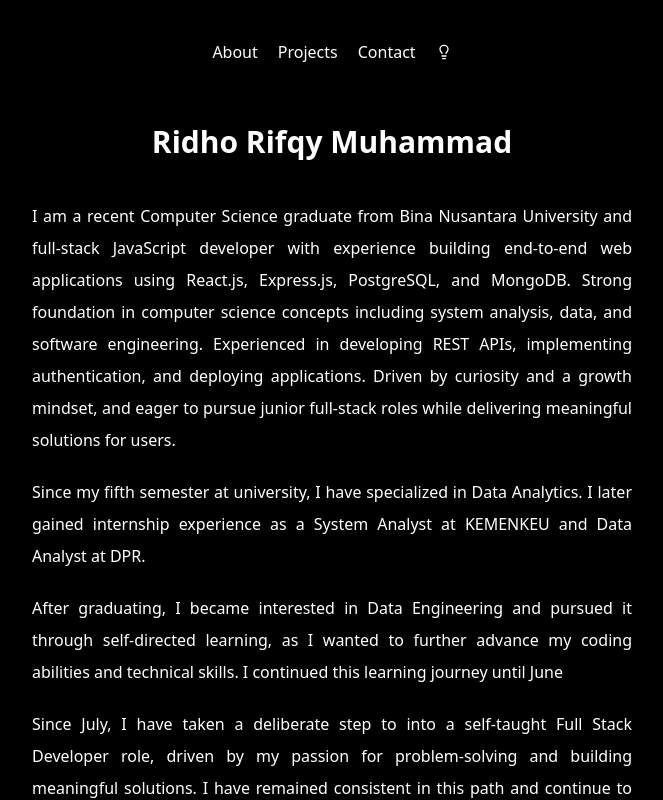
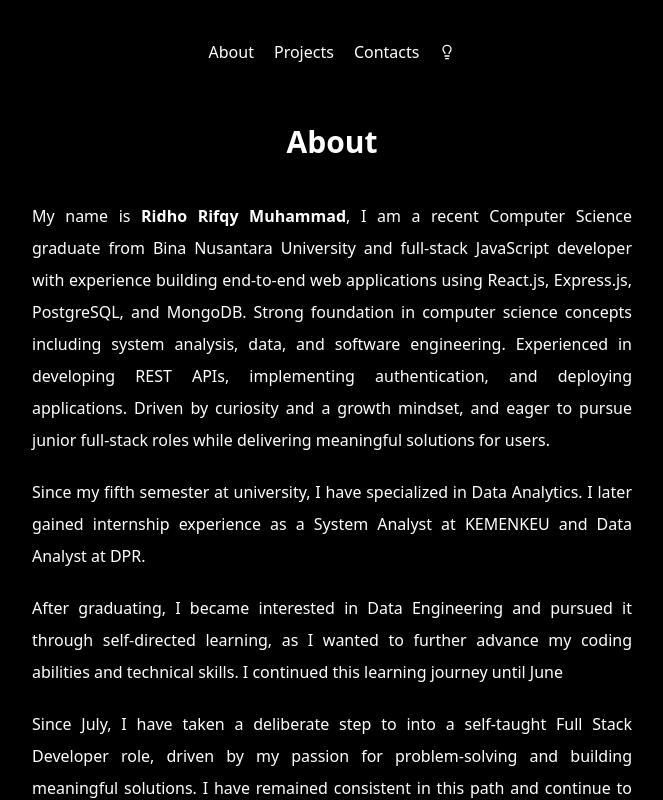
Before and after one commit to Dhorq/dhorq.me, a React (Vite) app: page /about in a window 1280 px wide. Shown: the top 800 px of the page, without its empty margins (308-971 px from the left). Built offline with nearby package versions, Linux system fonts and the light colour scheme.

Commit message:
Add new project

```diff
--- a/src/App.jsx
+++ b/src/App.jsx
@@ -27,8 +27,8 @@ const App = () => {
           <Route path="/educations" element={<About />} />
           <Route path="/contact" element={<Contact />} />
         </Routes>
-        <Footer />
       </div>
+      <Footer />
     </div>
   );
 };
--- a/src/components/Navbar.jsx
+++ b/src/components/Navbar.jsx
@@ -58,7 +58,7 @@ const Navbar = () => {
           } cursor-pointer hover:opacity-75`}
           onClick={() => setSelectedNavbar("contact")}
         >
-          Contact
+          Contacts
         </Link>
         {!darkMode ? (
           <LightbulbOff
--- a/src/data/projects.js
+++ b/src/data/projects.js
@@ -15,6 +15,7 @@ import threejs from "../assets/three_js.png";
 import nextjs from "../assets/nextjs.png";
 import prisma from "../assets/prisma.png";
 
+import airflow from "../assets/airflow.png";
 import tableau from "../assets/tableau.png";
 
 import dahlia_family_house from "../assets/img/dahlia_family_house.png";
@@ -31,10 +32,18 @@ import netflix from "../assets/img/netflix.png";
 import pern_product_store from "../assets/img/pern_product-store.png";
 import mern_product_store from "../assets/img/mern_product_store.png";
 import sticky_wall from "../assets/img/sticky_wall.png";
-
-import airflow from "../assets/airflow.png";
+import simple_portfolio from "../assets/img/simple-portfolio.png";
 
 export const projects = [
+  {
+    title: "Simple Portfolio",
+    tech: [html, tailwind, react],
+    link: "https://github.com/Dhorq/simple-portfolio",
+    description:
+      "Simple portfolio website built only using React.js and TailwindCSS as tech stacks.",
+    tutorial: false,
+    image: simple_portfolio,
+  },
   {
     title: "Inventory Management",
     tech: [html, tailwind, react, nextjs, prisma],
--- a/src/pages/About.jsx
+++ b/src/pages/About.jsx
@@ -1,18 +1,18 @@
 const About = () => {
   return (
     <div className="flex justify-center items-center flex-col gap-10">
-      <h1 className="text-2xl lg:text-3xl font-black">Ridho Rifqy Muhammad</h1>
+      <h1 className="text-2xl lg:text-3xl font-black">About</h1>
       <div className="flex text-justify flex-col gap-5 w-80 md:w-145 lg:w-150">
         <p className="leading-8">
-          I am a recent Computer Science graduate from Bina Nusantara University
-          and full-stack JavaScript developer with experience building
-          end-to-end web applications using React.js, Express.js, PostgreSQL,
-          and MongoDB. Strong foundation in computer science concepts including
-          system analysis, data, and software engineering. Experienced in
-          developing REST APIs, implementing authentication, and deploying
-          applications. Driven by curiosity and a growth mindset, and eager to
-          pursue junior full-stack roles while delivering meaningful solutions
-          for users.
+          My name is <strong>Ridho Rifqy Muhammad</strong>, I am a recent
+          Computer Science graduate from Bina Nusantara University and
+          full-stack JavaScript developer with experience building end-to-end
+          web applications using React.js, Express.js, PostgreSQL, and MongoDB.
+          Strong foundation in computer science concepts including system
+          analysis, data, and software engineering. Experienced in developing
+          REST APIs, implementing authentication, and deploying applications.
+          Driven by curiosity and a growth mindset, and eager to pursue junior
+          full-stack roles while delivering meaningful solutions for users.
         </p>
         <p className="leading-8">
           Since my fifth semester at university, I have specialized in Data
--- a/src/pages/Contact.jsx
+++ b/src/pages/Contact.jsx
@@ -7,7 +7,7 @@ import leetcode from "../assets/leetcode.png";
 const Contact = () => {
   return (
     <div className="flex flex-col gap-10 items-center justify-cener">
-      <h2 className="text-3xl font-black">Contact</h2>
+      <h2 className="text-2xl lg:text-3xl font-black">Contacts</h2>
       <ul className="flex flex-col gap-7 h-[65vh]">
         <li className="flex gap-2 justify-start items-center">
           <img src={gmail} alt="Gmail" className="size-6" />
--- a/src/pages/Home.jsx
+++ b/src/pages/Home.jsx
@@ -1,6 +1,6 @@
 const Home = () => {
   return (
-    <div className="flex justify-center items-center text-center text-4xl font-black mt-60">
+    <div className="flex justify-center items-center text-center text-4xl font-black h-[71vh]">
       Hi!
     </div>
   );
```
Also changed, not shown: src/assets/img/simple-portfolio.png (added).
